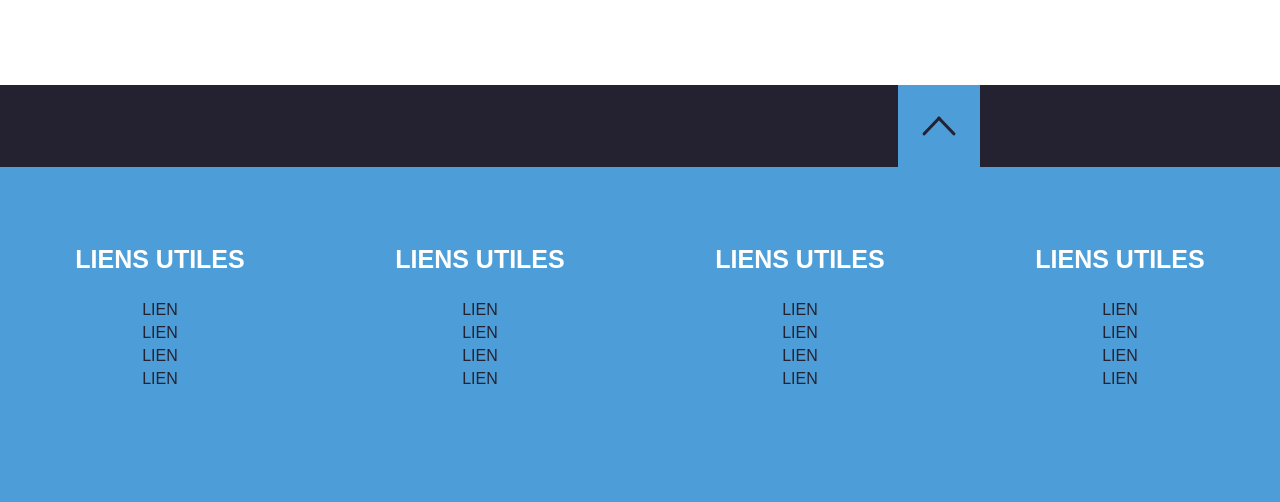
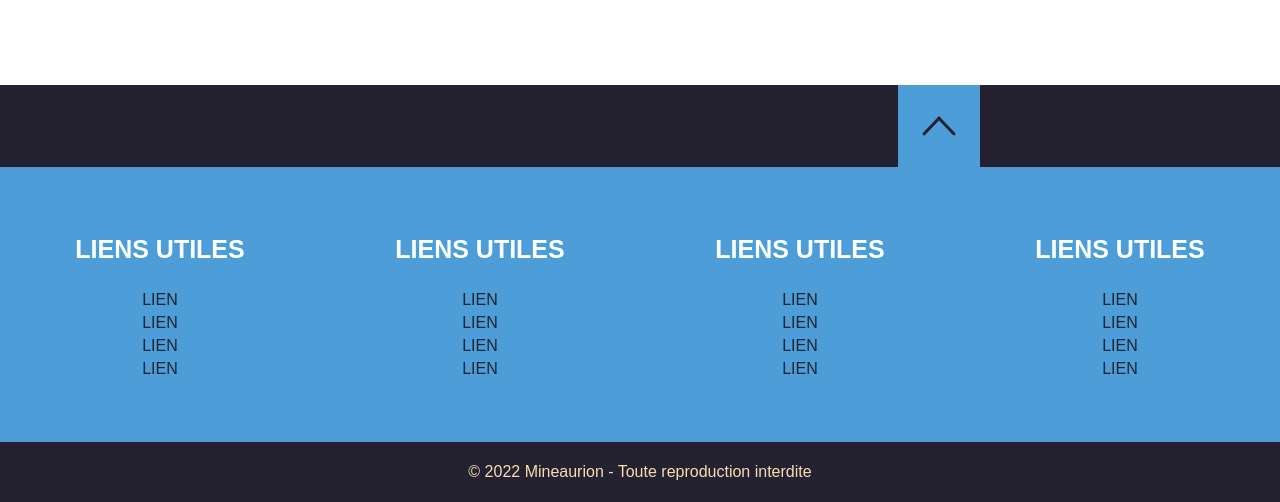
Before and after one commit to Mineaurion/Website_new, a PHP site: page / in a window 1280 px wide; the page is wider, and only the part inside the window is pictured. Shown: the part 2812-3314 px from the top of that part. Run offline with PHP 8.4, Linux system fonts and the light colour scheme.

Commit message:
:add: Footer in index.html & app.css
Add © in footer

```diff
--- a/assets/css/app.css
+++ b/assets/css/app.css
@@ -435,7 +435,7 @@ nav {
 }
 
 .footer-links {
-  margin-top: 10vh;
+  margin-top: 70px;
 }
 .footer-links > ul {
   margin-top: 26px;
@@ -460,3 +460,22 @@ nav {
   justify-content: center;
 
 }
+#copyright {
+  position: absolute;
+  width: 100%;
+  display: flex;
+  align-items: center;
+  justify-content: center;
+  bottom: 0;
+  background-color: #242231;
+  height: 60px;
+}
+#copyright-text {
+color: wheat;
+display: flex;
+flex-direction: row;
+justify-content: center;
+align-items: center;
+width: 100%;
+position: absolute;
+}
--- a/index.html
+++ b/index.html
@@ -117,6 +117,7 @@
             <div class="server">
                 <img src="assets/img/server.jpg" alt="">
             </div>
+
         </div>
         <div id="servers-info">
             <div id="server-text">
@@ -169,6 +170,9 @@
                     <li><a class="footer-link" href="">lien</a></li>
                 </ul>
             </div>
+            <div id="copyright">
+                <span id="copyright-text">© 2022 Mineaurion - Toute reproduction interdite</span>
+            </div>
         </div>
     </footer>
 </body>
```
